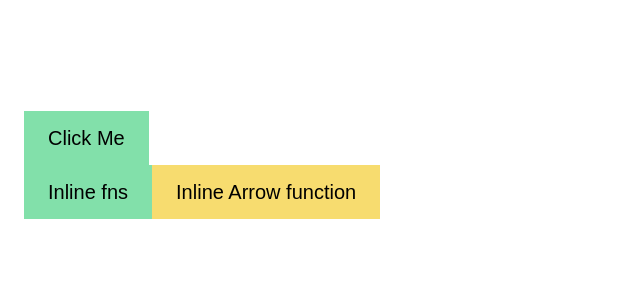
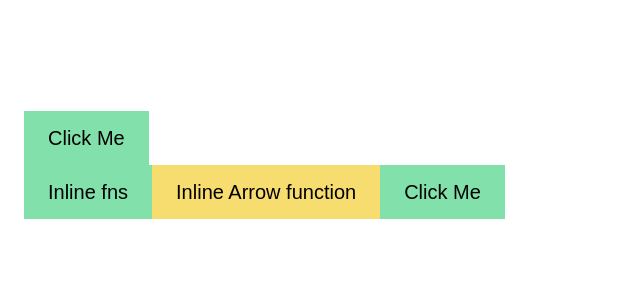
Before and after one commit to AvinashS97/reactJs, a React (Vite) app: page / in a window 1280 px wide. Shown: the top 300 px of the page, without its empty margins (0-640 px from the left). Built offline with nearby package versions, Linux system fonts and the light colour scheme.

Commit message:
23 Event Handling Done

```diff
--- a/src/components/EventHandling.jsx
+++ b/src/components/EventHandling.jsx
@@ -1,4 +1,5 @@
 import "./EV.css"
+//! 23 Event Handling
 
 export const EventHandling = () => {
 
@@ -12,6 +13,10 @@ export const EventHandling = () => {
         console.log(event.target);
         console.log(event.type);
         alert("Hey ! I am onClick Event Handling ")
+    };
+
+    const handleWelcomeUser = (user) =>{
+        console.log(`Hello ${user}, Welcome`)
     }
 
     return (
@@ -30,9 +35,9 @@ export const EventHandling = () => {
         <button onClick={(event) => console.log(event)}>Inline fns</button>
         {/* //* Function Component with Inline Arrow fns */}
         <button onClick={() => alert("Hey I am Inline Arrow Fns")}>Inline Arrow function</button>
-
+        {/* //* Passing Arguments to Event Handlers */}
+        <button onClick={()=>handleWelcomeUser("Avinash")}>Click Me</button>
 
         </>
     )
 }
-// 18:21
--- a/src/components/Netflix.css
+++ b/src/components/Netflix.css
@@ -14,8 +14,7 @@ img {
 }
 
 .card {
-    box-shadow: rgba(0, 0, 0, 0.05) 0px 6px 24px 0px,
-        rgba(0, 0, 0, 0.08) 0px 0px 0px 1px;
+    box-shadow: rgba(0, 0, 0, 0.05) 0px 6px 24px 0px, rgba(0, 0, 0, 0.08) 0px 0px 0px 1px;
 }
 
 .super_hit {
```
Also changed, not shown: src/components/EV.css (line endings or trailing spaces).
